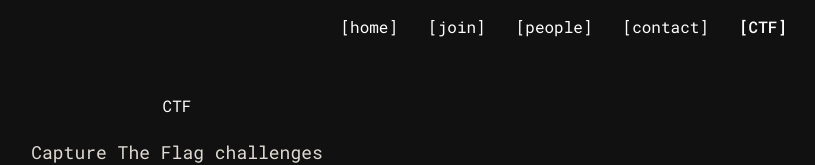
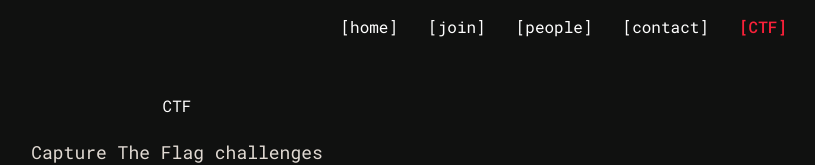
Before and after one commit to Cornell-Cybersecurity-Club/webdev-fa25, a React (Vite) app in the folder cyber-security-website/: page /ctf in a window 1280 px wide. Shown: the top 165 px of the page, without its empty margins (463-1278 px from the left). Built offline with nearby package versions, Linux system fonts and the light colour scheme.

Commit message:
nav bar active tab is red

```diff
--- a/cyber-security-website/src/components/Navbar.css
+++ b/cyber-security-website/src/components/Navbar.css
@@ -21,6 +21,6 @@
 }
 
 .nav-link.active {
-  color: var(--color-primary);
+  color: var(--color-accent);
   font-weight: 500;
 }
```
